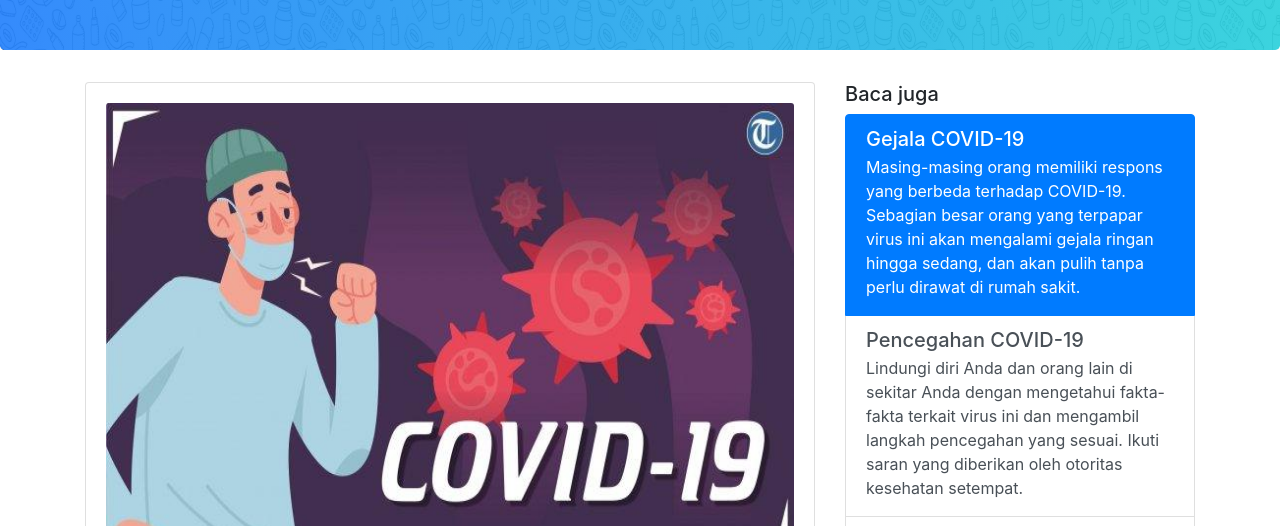
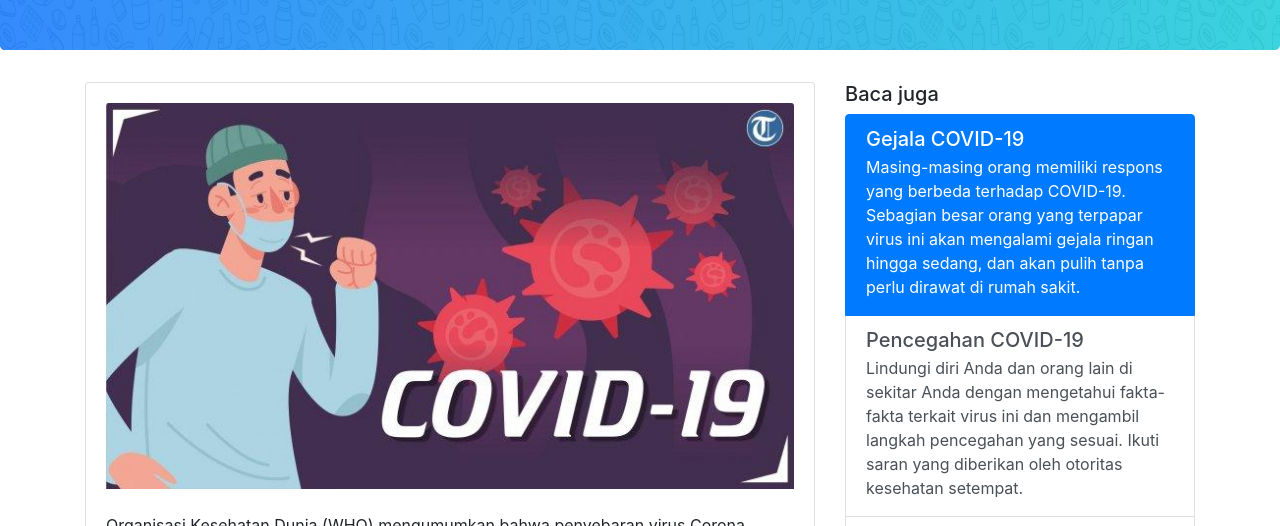
Before and after one commit to MuhammadLuthfiI04/Projek-Akhir, a plain HTML site: page Tugas Akhir Final/Seputar COVID-19/penyebaran virus corona.html in a window 1280 px wide. Shown: the part 209-735 px from the top of the page. Drawn offline with Linux system fonts and the light colour scheme.

Commit message:
Update penyebaran virus corona.html

```diff
--- a/Tugas Akhir Final/Seputar COVID-19/penyebaran virus corona.html
+++ b/Tugas Akhir Final/Seputar COVID-19/penyebaran virus corona.html
@@ -47,7 +47,7 @@
             </div>
               <form>
                     <article>
-                        <img src="img/grafis-corona-covid-19.jpg" align="center" width="687" height="460" class="card-img-top">
+                        <img src="img/grafis-corona-covid-19.jpg" align="center" class="card-img-top">
                         <br>
                         <br>
                         <p>Organisasi Kesehatan Dunia (WHO) mengumumkan bahwa penyebaran virus Corona berlangsung dengan cepat di sejumlah negara.
```
